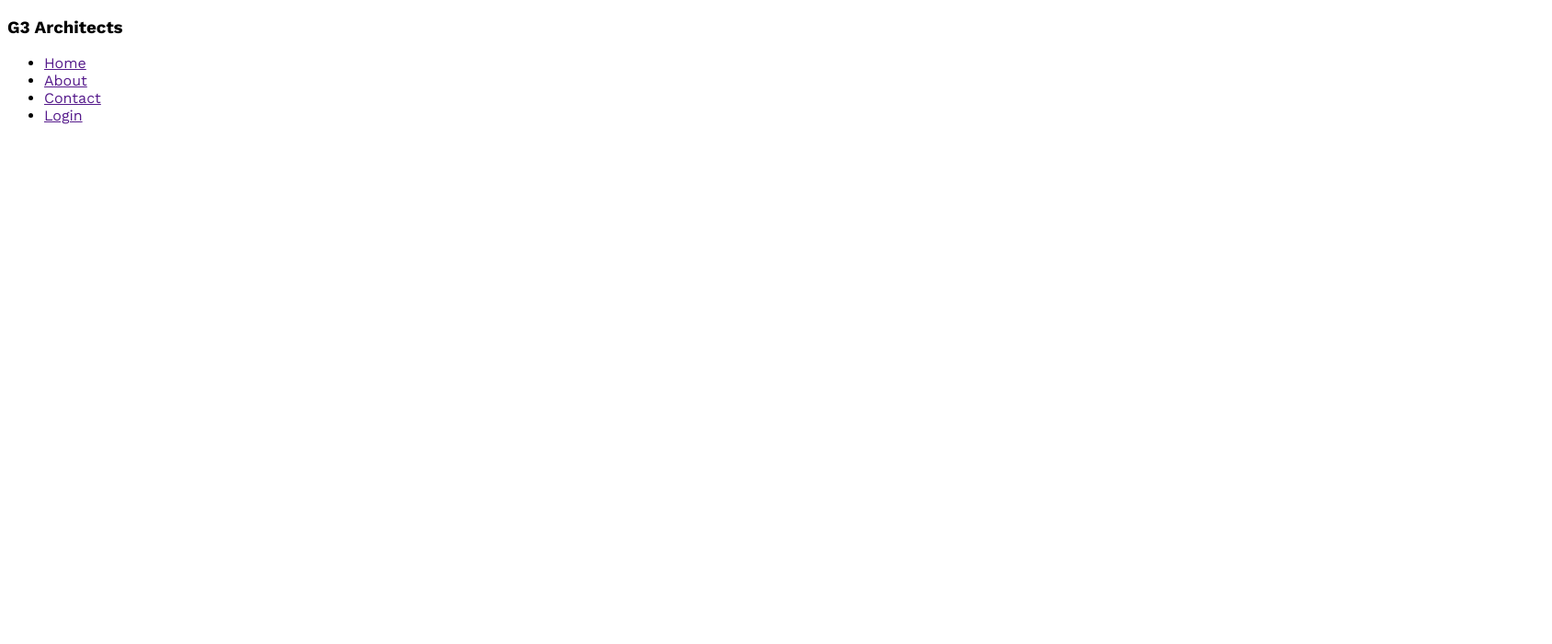
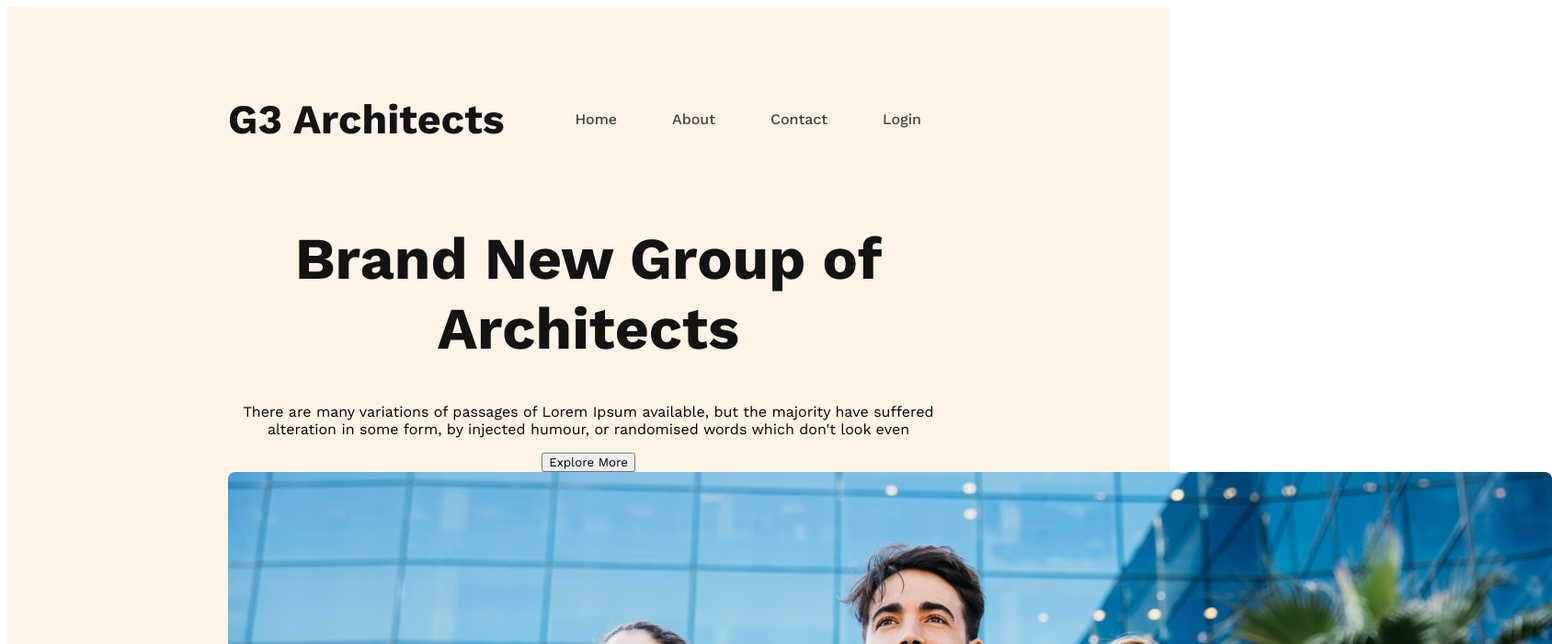
Before and after one commit to Rakibmolla66/g3-architects-website, a plain HTML site: page index.html in a window 1280 px wide. Shown: the top 700 px of the page at 92% size, 1688 px wide, since content can reach past the window. Drawn offline with nearby package versions, Linux system fonts and the light colour scheme.

Commit message:
g3 architect

```diff
--- a/index.html
+++ b/index.html
@@ -9,7 +9,7 @@
 <body>
   <header>
      <nav>
-        <h3>G3 Architects</h3>
+        <h3 class="nav-title">G3 Architects</h3>
         <ul>
             <li><a href="">Home</a></li>
             <li><a href="">About</a></li>
@@ -17,6 +17,16 @@
             <li><a href="">Login</a></li>
         </ul>
      </nav>
+     <div class="banner">
+     <div class="banner-content">
+      <h1 class="banner-title">Brand New Group of Architects</h1>
+      <p class="banner-descripyion">There are many variations of passages of Lorem Ipsum available, but the majority have suffered alteration in some form, by injected humour, or randomised words which don't look even
+         </p>
+      <button class="btn-primary">Explore More</button>
+     </div>
+
+      <img src="images/banner.png" alt="">
+     </div>
   </header>
   <main>
 
--- a/styles/architect.css
+++ b/styles/architect.css
@@ -2,7 +2,55 @@
 
   @import url('https://fonts.googleapis.com/css2?family=Lato:wght@400;700;900&family=Work+Sans:wght@400;500;600;700;800&display=swap');
 
+*{
+  font-family: 'Lato', sans-serif;
+  font-family: 'Open Sans', sans-serif;
+  font-family: 'Work Sans', sans-serif;
 
-*{
-font-family: 'Work Sans', sans-serif;
 }
+/* header styles */
+header{
+  background: rgb(255, 144, 14, 0.10);
+  padding: 50px 240px;
+}
+nav{
+  display: flex;
+  justify-content: space-between;
+  align-items: center;
+}
+.nav-title{
+  font-size: 2.8rem;
+  font-weight: 700;
+color: #131313;
+
+}
+
+nav > ul {
+    display: flex;
+}
+nav li{
+  list-style: none;
+  margin: 30px;
+  font-weight: 500;
+  font-size: 1rem;
+}
+nav li a{
+  text-decoration: none;
+  color: #424242;
+}
+
+/* banner styles */
+ .banner-content{
+     max-width: 800px;
+     text-align: center;
+     margin: 0 auto;
+}
+.banner-title{
+  font-size: 4rem;
+  font-weight: 700;
+  color: #131313;
+
+}
+.banner-description{
+  color: #727272;
+}
```
